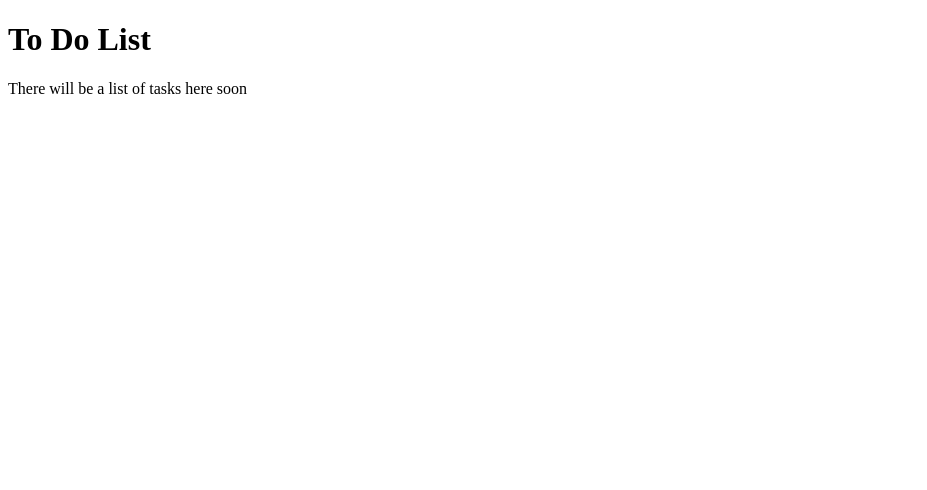
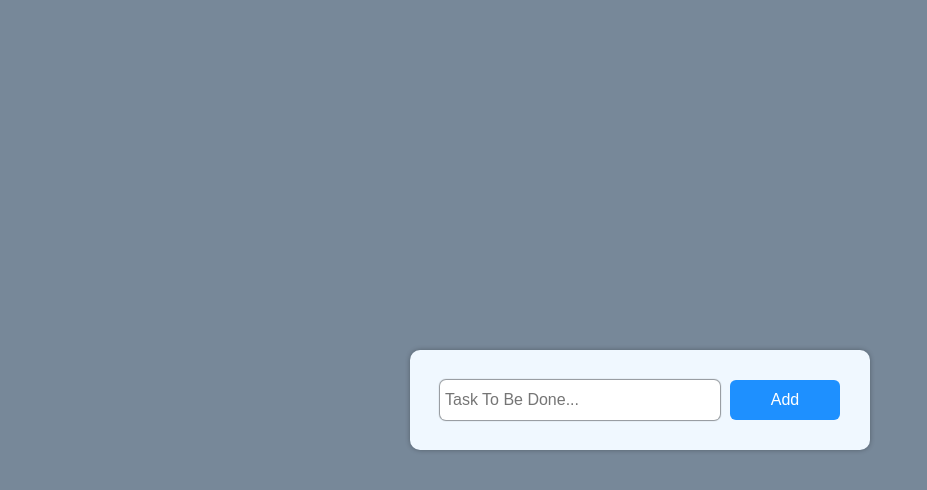
Before and after one commit to chiantiDev/CRM-System, a React (Vite) app: page / in a window 1280 px wide. Shown: the top 490 px of the page, without its empty margins (0-927 px from the left). Built offline with nearby package versions, Linux system fonts and the light colour scheme.

Commit message:
feat: Сreated an input, validation, and a button for creating a new task

```diff
--- a/index.html
+++ b/index.html
@@ -3,9 +3,9 @@
   <head>
     <meta charset="UTF-8" />
     <meta name="viewport" content="width=device-width, initial-scale=1.0" />
-    <title>Vite + React</title>
+    <title>Todo list</title>
   </head>
-  <body>
+  <body style="background-color: lightslategray">
     <div id="root"></div>
     <script type="module" src="/src/main.jsx"></script>
   </body>
--- a/src/App.jsx
+++ b/src/App.jsx
@@ -1,10 +1,10 @@
+import Todo from "./components/Todo.jsx";
+
 const App = () => {
+
   return (
-    <div>
-      <h1>To Do List</h1>
-      <p>There will be a list of tasks here soon</p>
-    </div>
-  )
-}
+    <Todo />
+  );
+};
 
-export default App
+export default App;
--- /dev/null
+++ b/src/components/TaskInput.jsx
@@ -0,0 +1,60 @@
+import {useState} from "react";
+import styles from './TaskInput.module.css'
+
+const TaskInput = () => {
+  const [taskValue, setTaskValue] = useState('')
+  const [validText, setValidText] = useState('')
+  const [showValidText, setShowValidText] = useState(false)
+
+  const newTaskSubmit = (e) => {
+    e.preventDefault()
+
+    if (taskValue.length === 0) {
+      setValidText('Это поле не может быть пустым')
+      setShowValidText(true)
+    } else if(taskValue.length < 2) {
+      setValidText('Минимальная длина текста 2 символа')
+      setShowValidText(true)
+    } else if(taskValue.length > 64) {
+      setValidText('Максимальная длина текста 64 символа')
+      setShowValidText(true)
+    } else {
+      fetch('https://easydev.club/api/v1/todos', {
+        method: 'POST',
+        headers: {
+          'Content-Type': 'application/json',
+        },
+        body: JSON.stringify({
+          title: taskValue,
+          isDone: false,
+        }),
+      }).then(response => {
+        if (!response.ok) {
+          throw new Error(`HTTP error! status: ${response.status}`);
+        }
+        return response.json();
+      })
+        .then(result => console.log(result) )
+        .catch(error => console.log(error))
+        .finally(() => {
+          setTaskValue('')
+          setShowValidText(false)
+        })
+    }
+  }
+
+  return (
+    <>
+      <form className={styles.form}  onSubmit={newTaskSubmit}>
+        <div className={styles.inputWrapper}>
+          <input className={styles.input} value={taskValue} placeholder={'Task To Be Done...'} onChange={(e) => setTaskValue(e.target.value)}/>
+          <div className={`${styles.validText} ${showValidText ? styles.active : styles.noActive}`}>{validText}</div>
+        </div>
+        <button className={styles.button} type="submit">Add</button>
+      </form>
+      {}
+    </>
+  )
+}
+
+export default TaskInput
--- /dev/null
+++ b/src/components/TaskInput.module.css
@@ -0,0 +1,64 @@
+.form {
+  position: relative;
+  width: 100%;
+  height: 40px;
+  display: flex;
+}
+
+.inputWrapper {
+  flex: 1;
+}
+
+.input {
+  width: 93%;
+  height: 100%;
+  outline: none;
+  border: none;
+  padding: 0 5px 0;
+  border-radius: 6px;
+  box-shadow: 0 0 1px 1px rgba(0, 0, 0, 0.4);
+  font-size: 16px;
+}
+
+.input:focus {
+  box-shadow: 0 0 3px 3px rgba(0, 0, 0, 0.4);
+}
+
+.validText {
+  position: absolute;
+  top: 37px;
+  left: 6px;
+  width: 65%;
+  border-radius: 0 0 6px 6px;
+  box-shadow: 0 0 1px 1px rgba(0, 0, 0, 0.4);
+  padding: 4px;
+  color: brown;
+  font-size: 14px;
+  z-index: -1;
+  text-align: center;
+}
+
+.noActive {
+  display: none;
+}
+
+.active {
+  display: block;
+}
+
+.button {
+  width: 110px;
+  height: 100%;
+  border: none;
+  border-radius: 6px;
+  background-color: dodgerblue;
+  color: white;
+  font-size: 16px;
+  padding-block: 5px;
+  padding-inline: 10px;
+}
+
+.button:hover {
+  box-shadow: 0 0 3px 3px rgba(0, 0, 0, 0.4);
+  cursor: pointer;
+}
--- /dev/null
+++ b/src/components/Todo.jsx
@@ -0,0 +1,12 @@
+import TaskInput from "./TaskInput.jsx";
+import styles from './Todo.module.css'
+
+const Todo = () => {
+  return (
+    <main className={styles.todo}>
+      <TaskInput />
+    </main>
+  )
+}
+
+export default Todo
--- /dev/null
+++ b/src/components/Todo.module.css
@@ -0,0 +1,15 @@
+.todo {
+  position: fixed;
+  top: 50%;
+  left: 50%;
+  transform: translate(-50%, -50%);
+  display: flex;
+  flex-direction: column;
+  align-items: center;
+  padding: 30px;
+  width: 400px;
+  max-height: fit-content;
+  background-color: aliceblue;
+  box-shadow: 0 0 5px 0 rgba(0, 0, 0, 0.3);
+  border-radius: 10px;
+}
```
